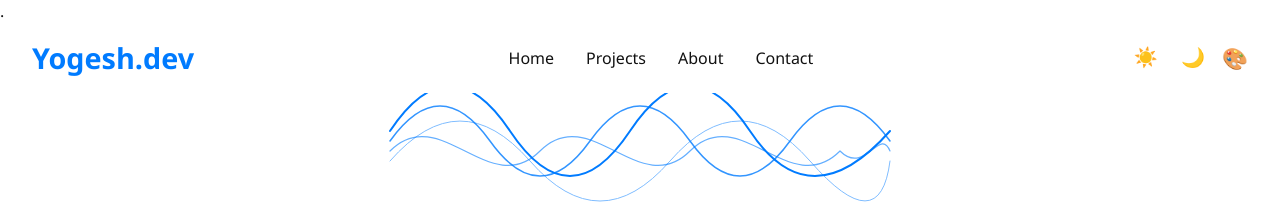
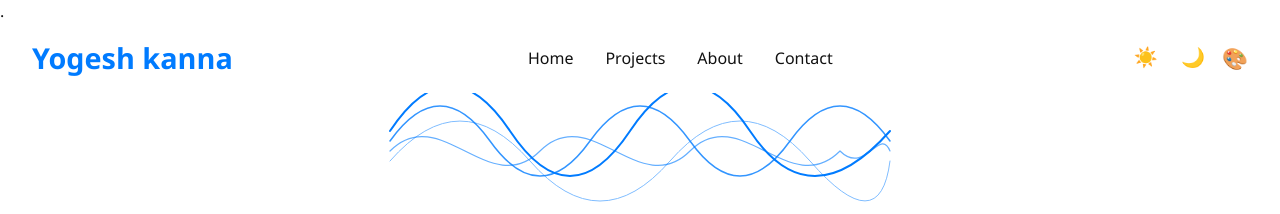
Before and after one commit to yogeshkannasj29/portfolio1.0.1, a plain HTML site: page index.html in a window 1280 px wide. Shown: the top 214 px of the page. Drawn offline with nearby package versions, Linux system fonts and the light colour scheme.

Commit message:
NAME CHANGE

```diff
--- a/index.html
+++ b/index.html
@@ -15,7 +15,7 @@
   </head>
   <body>
     <header class="header">
-      <div class="logo">Yogesh.dev</div>
+      <div class="logo">Yogesh kanna</div>
 
       <!-- Navigation -->
       <nav class="nav" id="navMenu">
```
